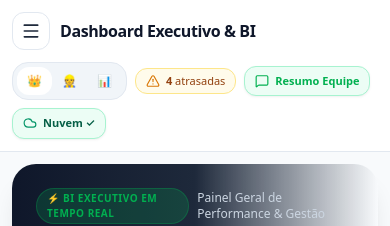
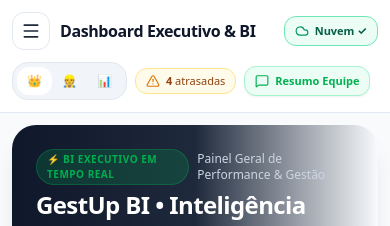
Before and after one commit to lgguimaraes2015-art/Gestup, a Next.js app: page / in a window 390 px wide. Shown: the top 226 px of the page. Built offline with nearby package versions, Linux system fonts and the light colour scheme; no server answers; the database is empty.

Commit message:
fix(mobile-sync): destacar selo de nuvem na primeira linha do celular, desativar cache HTML e acionar deploy com Neon

```diff
--- a/next.config.mjs
+++ b/next.config.mjs
@@ -3,6 +3,19 @@ const nextConfig = {
   eslint: {
     ignoreDuringBuilds: true,
   },
+  async headers() {
+    return [
+      {
+        source: '/',
+        headers: [
+          {
+            key: 'Cache-Control',
+            value: 'no-cache, no-store, must-revalidate',
+          },
+        ],
+      },
+    ];
+  },
 };
 
 export default nextConfig;
--- a/src/components/Header.tsx
+++ b/src/components/Header.tsx
@@ -153,7 +153,7 @@ export function Header({ onNovaTarefaClick, onNovoLeadClick }: HeaderProps) {
             )}
           </button>
 
-          <div className="min-w-0">
+          <div className="min-w-0 flex-1">
             <h1 className="text-base sm:text-lg md:text-xl font-bold text-slate-900 tracking-tight truncate">
               {title}
             </h1>
@@ -161,6 +161,46 @@ export function Header({ onNovaTarefaClick, onNovoLeadClick }: HeaderProps) {
               {desc}
             </p>
           </div>
+
+          {/* Selo de Nuvem em destaque na primeira linha no celular (< sm) */}
+          <button
+            type="button"
+            onClick={() => setSyncModalOpen(true)}
+            className={`sm:hidden ml-auto shrink-0 flex items-center gap-1.5 px-2.5 py-1.5 rounded-xl border text-[11px] font-bold transition-all shadow-xs ${
+              syncStatus === 'synced'
+                ? 'bg-emerald-50 text-emerald-800 border-emerald-300'
+                : syncStatus === 'saving' || syncStatus === 'loading'
+                ? 'bg-blue-50 text-blue-800 border-blue-300'
+                : syncStatus === 'error'
+                ? 'bg-red-50 text-red-700 border-red-300'
+                : 'bg-amber-50 text-amber-900 border-amber-300'
+            }`}
+          >
+            {syncStatus === 'synced' && (
+              <>
+                <Cloud className="w-3.5 h-3.5 text-emerald-600 shrink-0" />
+                <span>Nuvem ✓</span>
+              </>
+            )}
+            {(syncStatus === 'saving' || syncStatus === 'loading') && (
+              <>
+                <RefreshCw className="w-3.5 h-3.5 text-blue-600 animate-spin shrink-0" />
+                <span>Sync...</span>
+              </>
+            )}
+            {syncStatus === 'local_only' && (
+              <>
+                <CloudOff className="w-3.5 h-3.5 text-amber-600 shrink-0" />
+                <span>Local</span>
+              </>
+            )}
+            {syncStatus === 'error' && (
+              <>
+                <AlertTriangle className="w-3.5 h-3.5 text-red-600 shrink-0" />
+                <span>Erro Sync</span>
+              </>
+            )}
+          </button>
         </div>
 
         {/* Ações & Indicadores Inteligentes */}
@@ -227,7 +267,7 @@ export function Header({ onNovaTarefaClick, onNovoLeadClick }: HeaderProps) {
             <span className="sm:hidden">Resumo Equipe</span>
           </button>
 
-          {/* Indicador & Controle Real de Sincronização na Nuvem */}
+          {/* Indicador & Controle Real de Sincronização na Nuvem (Desktop >= sm) */}
           <button
             type="button"
             onClick={() => setSyncModalOpen(true)}
@@ -242,7 +282,7 @@ export function Header({ onNovaTarefaClick, onNovoLeadClick }: HeaderProps) {
                 ? `Erro ao salvar na nuvem: ${syncError || 'sem conexão'}. Clique para tentar novamente.`
                 : 'Verificando conexão com o banco de dados na nuvem...'
             }
-            className={`flex items-center gap-1.5 px-2.5 sm:px-3 py-1.5 sm:py-2 rounded-xl border text-[11px] sm:text-xs font-semibold transition-all shadow-subtle ${
+            className={`hidden sm:flex items-center gap-1.5 px-3 py-2 rounded-xl border text-xs font-semibold transition-all shadow-subtle ${
               syncStatus === 'synced'
                 ? 'bg-emerald-50 hover:bg-emerald-100 text-emerald-800 border-emerald-200'
                 : syncStatus === 'saving' || syncStatus === 'loading'
```
